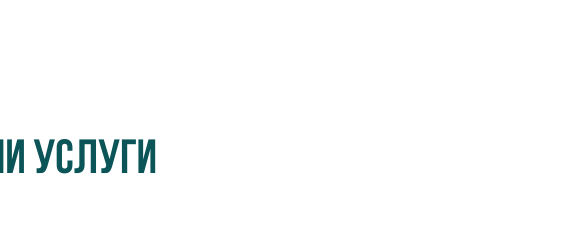
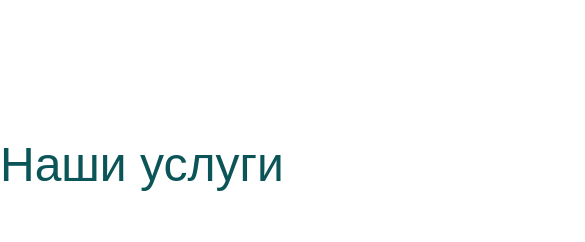
Before and after one commit to OlegBlacksmith/stroitelniy-control, a Nuxt app: page / in a window 390 px wide. Shown: the part 1020-1262 px from the top of the page, 585 px wide, since content can reach past the window. Built offline with nearby package versions, Linux system fonts and the light colour scheme.

Commit message:
feature(fix): добавлены глобальные стилилизация + медиа квери

```diff
--- a/app/assets/styles/main.css
+++ b/app/assets/styles/main.css
@@ -2,12 +2,50 @@ html {
   scroll-behavior: smooth;
 }
 
-.wrapper{
+.wrapper {
   width: 1158px;
 }
 
-.section-title{
+.section-title {
   font-size: 48px;
-  font-family: 'Bebas Neue Cyrillic', sans-serif;
-  color: #0B5457;
+  font-family: "PT Sans Narrow", sans-serif;
+  font-weight: 400;
+  color: #0b5457;
 }
+
+.modal-title {
+  font-family: "PT Sans Narrow", sans-serif;
+}
+
+@media (max-width: 991px) {
+  .wrapper {
+    width: 100vw;
+  }
+}
+
+/* МОБИЛЬНЫЕ (767px-) — СКРЫТЬ КАРТИНКУ */
+@media (max-width: 767px) {
+  .wrapper {
+    width: 100vw;
+  }
+}
+
+/* МАЛЕНЬКИЕ ТЕЛЕФОНЫ (479px-) */
+@media (max-width: 479px) {
+  .wrapper {
+    width: 100vw;
+  }
+}
+
+/* КРОХОТНЫЕ */
+@media (max-width: 359px) {
+  .wrapper {
+    width: 100vw;
+  }
+}
+
+@media (max-width: 767px) {
+  .add-margin {
+    margin-left: 20px;
+  }
+}
```
